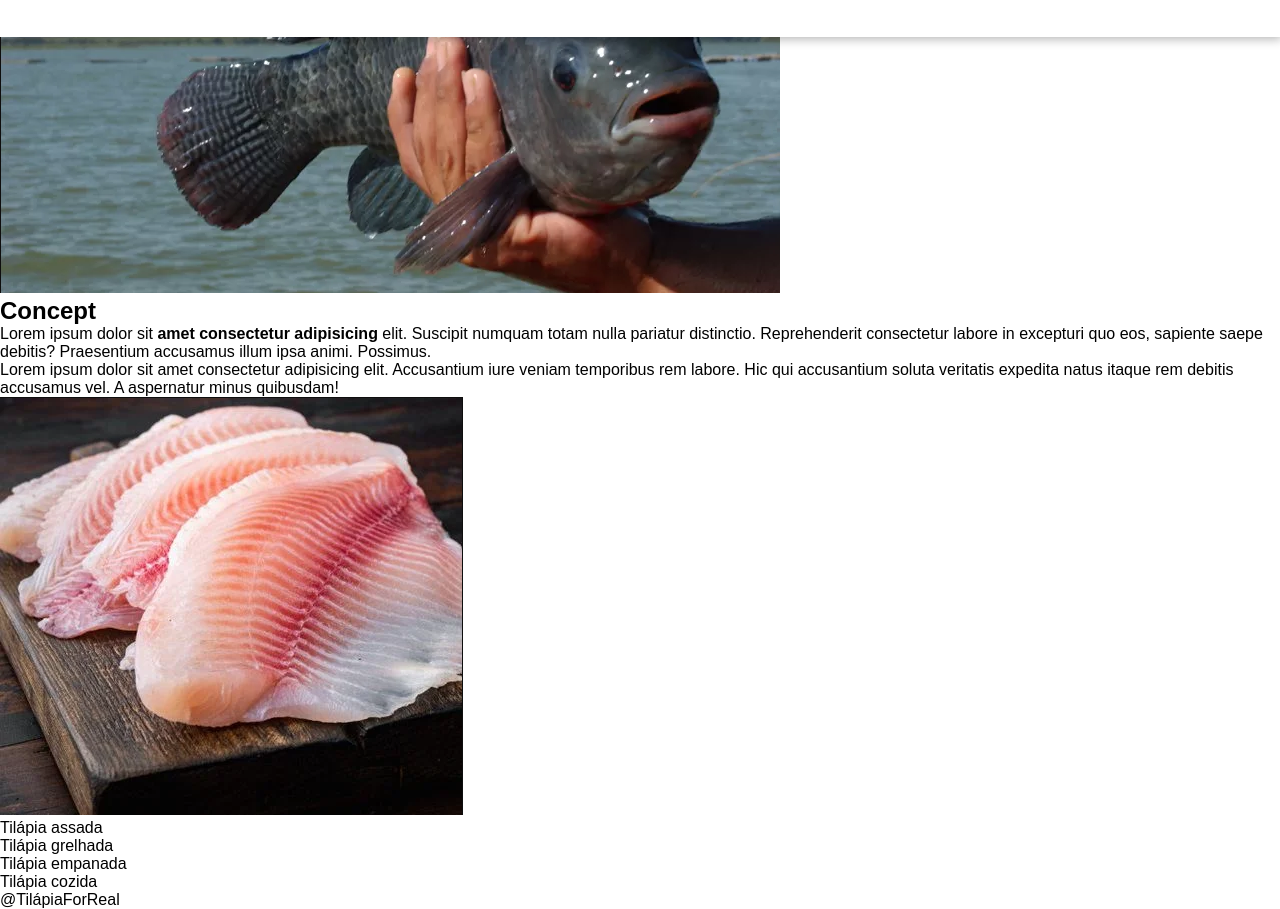
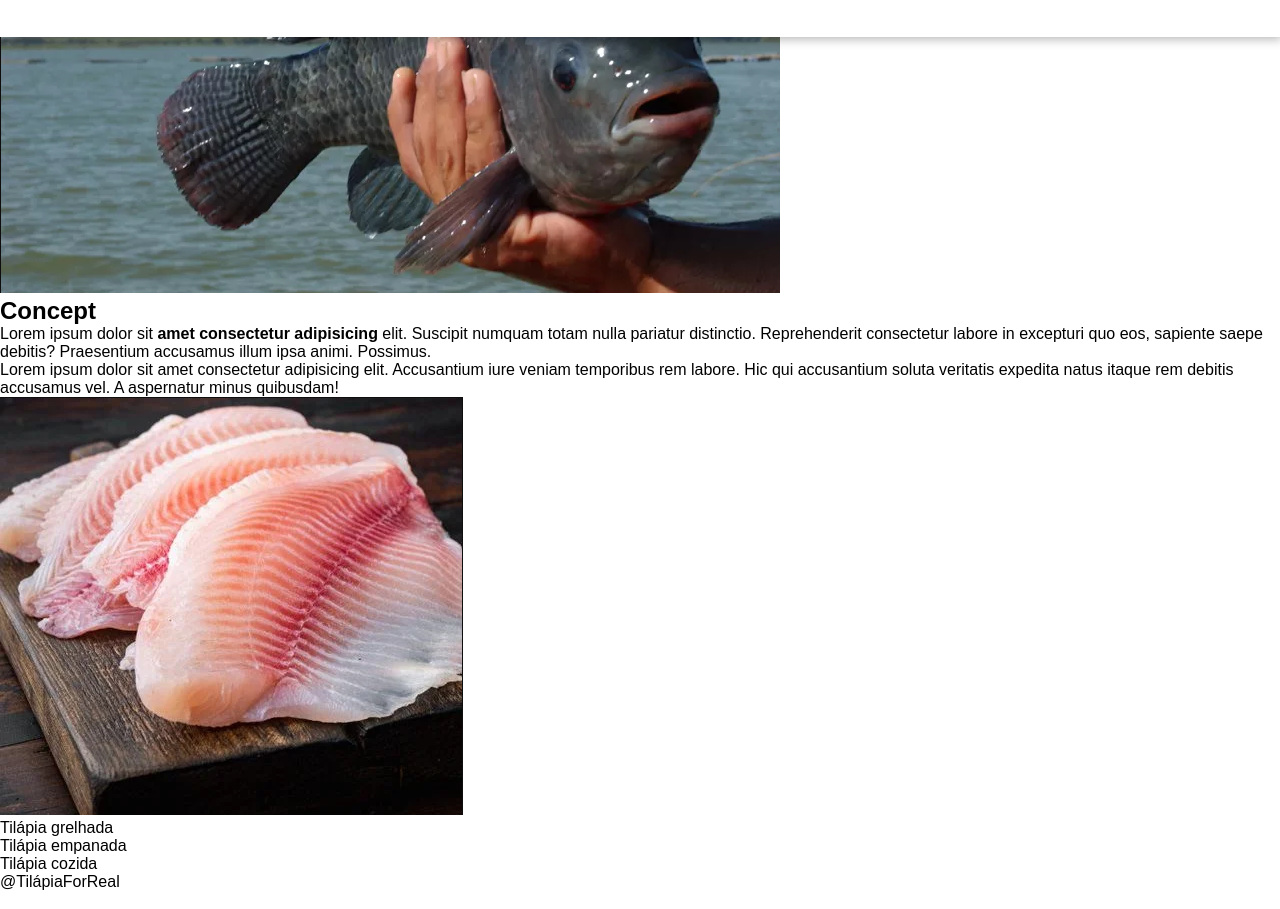
Before and after one commit to RenanHayato/estudoCSS, a plain HTML site: page index.html in a window 1280 px wide. Shown: the part 147-1056 px from the top of the page. Drawn offline with Linux system fonts and the light colour scheme.

Commit message:
deletei uma linha

```diff
--- a/index.html
+++ b/index.html
@@ -37,7 +37,6 @@
     <img src="img/filé de tilápia.png" alt="Filé de tilápia" />
 
     <ol>
-      <li>Tilápia assada</li>
       <li>Tilápia grelhada</li>
       <li>Tilápia empanada</li>
       <li>Tilápia cozida</li>
```
